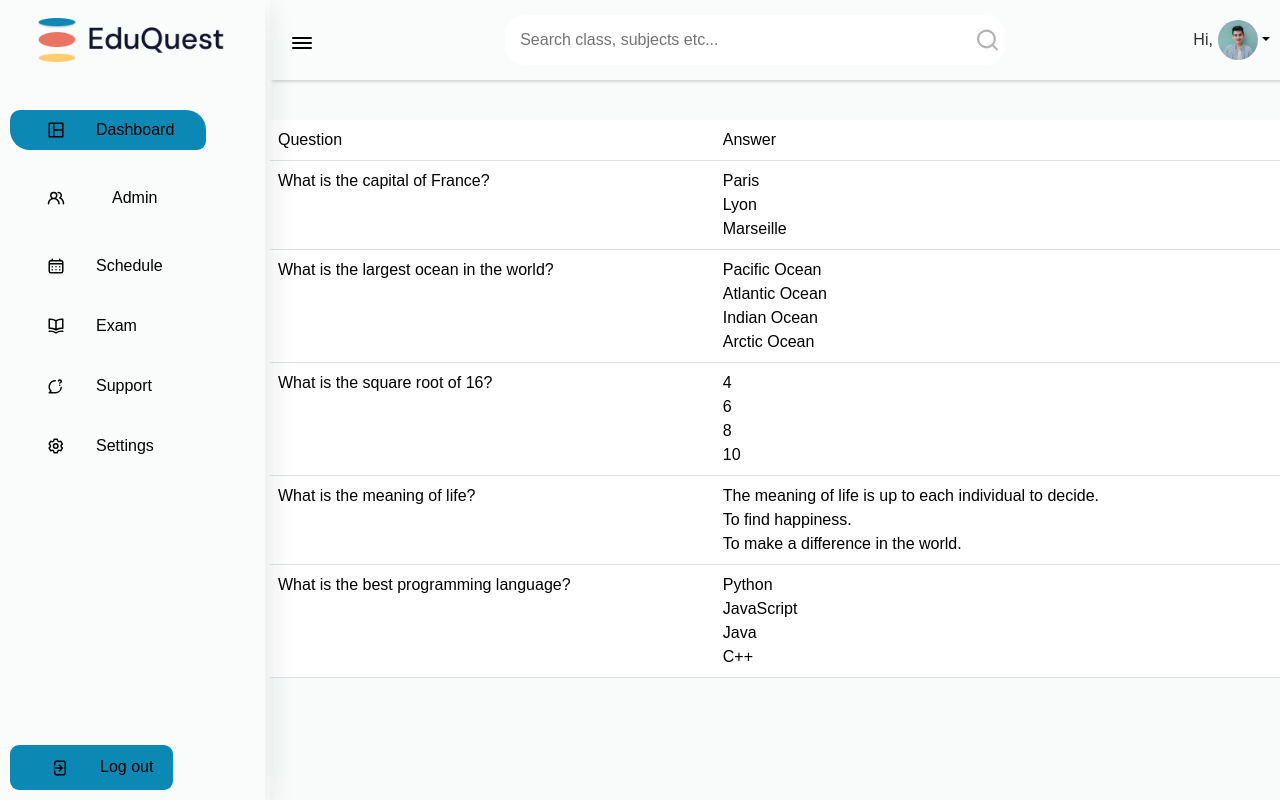
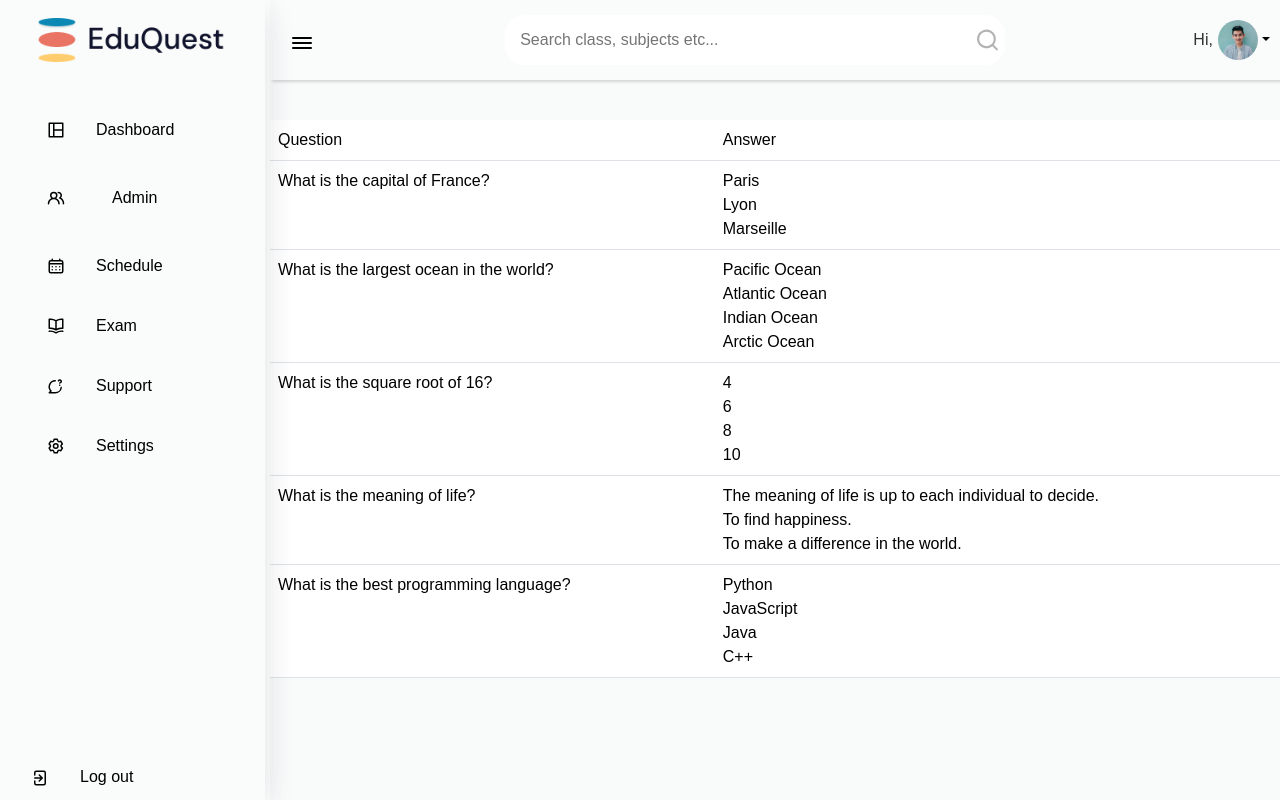
Before and after one commit to zinando/EduQuest, a React (Vite) app in the folder Frontend/: page /exam in a window 1280 px wide. Built offline with nearby package versions, Linux system fonts and the light colour scheme.

Commit message:
Update SideBar.jsx

```diff
--- a/Frontend/src/layout/Sidebar/SideBar.jsx
+++ b/Frontend/src/layout/Sidebar/SideBar.jsx
@@ -23,7 +23,7 @@ export default function SideBar({ isVisible }) {
 
         <ul className={`nav-links ${isVisible ? 'visible' : ''}`}>
           <li>
-            <NavLink to="/Home" className="active-link">
+            <NavLink to="/Home" >
               <Unicons.UilWindowGrid className='icon' />
               <span className="links_name">Dashboard</span>
             </NavLink>
@@ -70,7 +70,7 @@ export default function SideBar({ isVisible }) {
             </NavLink>
           </li>
           <li className="log_out">
-            <div className="btn" onClick={logOutUser} style={{ color: '#ffffff', cursor: 'pointer' }}>
+            <div  onClick={logOutUser} style={{ color: '#ffffff', cursor: 'pointer' }}>
               <Unicons.UilSignout className='icon' />
               <span className="links_name">Log out</span>
             </div>
```
